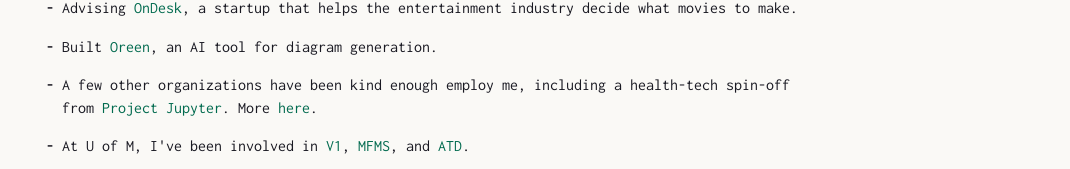
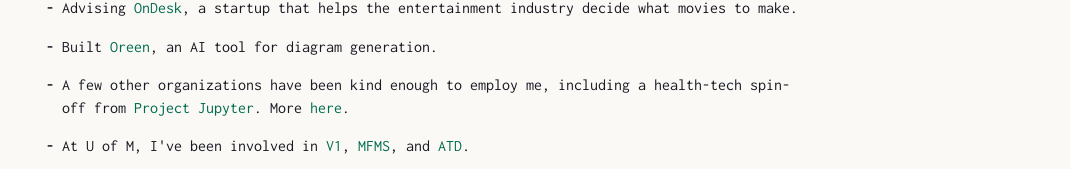
Before and after one commit to bantonow/benantonow.com-v2, a Next.js app: page / in a window 1280 px wide. Shown: the part 349-518 px from the top of the page, without its empty margins (210-1280 px from the left). Built offline with nearby package versions, Linux system fonts and the light colour scheme; no server answers.

Commit message:
typo fix

```diff
--- a/app/page.tsx
+++ b/app/page.tsx
@@ -35,7 +35,7 @@ export default function Home() {
             <li className="mt-4"><strong>-</strong> Worked at {' '}<TextScrambleLink href="https://www.color.com/">Color Health</TextScrambleLink> this past summer, designing evals for AI cancer products. Also an {' '}<TextScrambleLink href="https://www.8vc.com/fellowships/">8VC fellow</TextScrambleLink>.</li>
             <li className="mt-4"><strong>-</strong> Advising {' '}<TextScrambleLink href="https://itsondesk.com/">OnDesk</TextScrambleLink>, a startup that helps the entertainment industry decide what movies to make.</li>
             <li className="mt-4"><strong>-</strong> Built {' '}<TextScrambleLink href="https://www.oreen.dev/">Oreen</TextScrambleLink>, an AI tool for diagram generation.</li>
-            <li className="mt-4"><strong>-</strong> A few other organizations have been kind enough employ me, including a health-tech spin-off from {' '}<TextScrambleLink href="https://jupyter.org/">Project Jupyter</TextScrambleLink>. More{' '}<TextScrambleLink href="/resume.pdf">here</TextScrambleLink>.</li>
+            <li className="mt-4"><strong>-</strong> A few other organizations have been kind enough to employ me, including a health-tech spin-off from {' '}<TextScrambleLink href="https://jupyter.org/">Project Jupyter</TextScrambleLink>. More{' '}<TextScrambleLink href="/resume.pdf">here</TextScrambleLink>.</li>
             <li className="mt-4"><strong>-</strong> At U of M, I&apos;ve been involved in{' '}<TextScrambleLink href="https://v1michigan.com/">V1</TextScrambleLink>, {' '}<TextScrambleLink href="https://www.michiganfashionmediasummit.com/">MFMS</TextScrambleLink>, and {' '}<TextScrambleLink href="https://alphathetadeltaumich.org/">ATD</TextScrambleLink>.</li>
             <li className="mt-4"><strong>-</strong> I love reading, riding my bike, grilling, yoga, legos, movies, puzzles, public transit, fonts, art, etc.</li>
             <li className="mt-4"><strong>-</strong> Email: lastname [at] umich [dot] edu</li>
```
